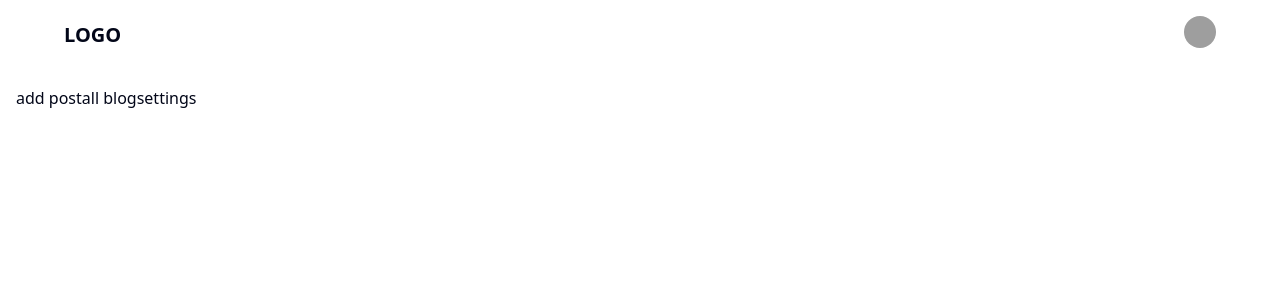
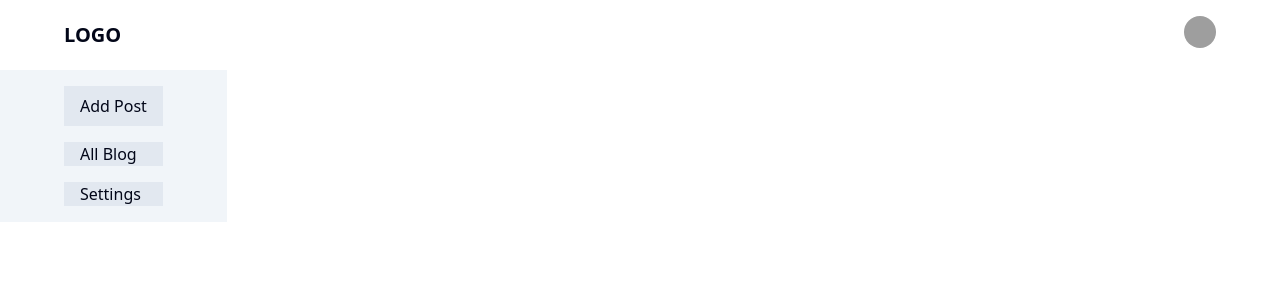
Before and after one commit to shadon016/blogApp, a Next.js app: page /admin/dashboard in a window 1280 px wide. Shown: the top 300 px of the page. Built offline with nearby package versions, Linux system fonts and the light colour scheme; grey boxes are pictures that could not be loaded.

Commit message:
minor changes

```diff
--- a/app/(dashboard)/_components/sideNav.jsx
+++ b/app/(dashboard)/_components/sideNav.jsx
@@ -2,10 +2,16 @@ import Link from "next/link";
 
 const SideNav = () => {
   return (
-    <div>
-      <Link href="">add post</Link>
-      <Link href="">all blog</Link>
-      <Link href="">settings</Link>
+    <div className="flex flex-col gap-4 wrapper capitalize bg-slate-100 w-fit">
+      <Link href="" className="bg-slate-200 px-4 py-2">
+        add post
+      </Link>
+      <Link href="" className="bg-slate-200 px-4 w-full">
+        all blog
+      </Link>
+      <Link href="" className="bg-slate-200 px-4 w-full">
+        settings
+      </Link>
     </div>
   );
 };
--- a/app/(dashboard)/admin/dashboard/page.js
+++ b/app/(dashboard)/admin/dashboard/page.js
@@ -2,7 +2,7 @@ import SideNav from "../../_components/sideNav.jsx";
 
 export default function Dashboard() {
   return (
-    <div className="m-4">
+    <div className="">
       <SideNav />
     </div>
   );
```
